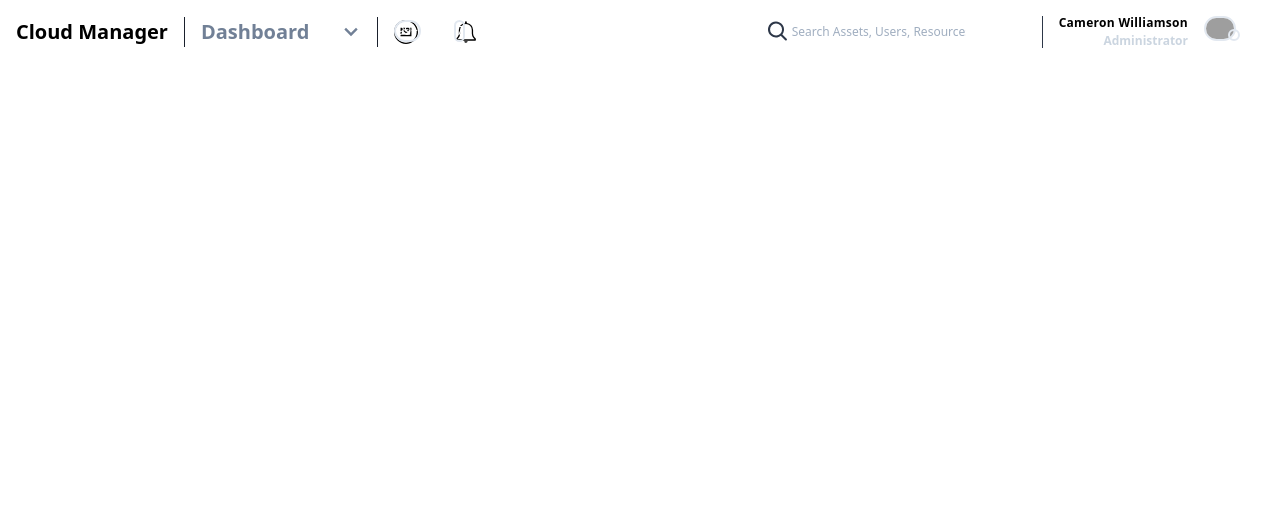
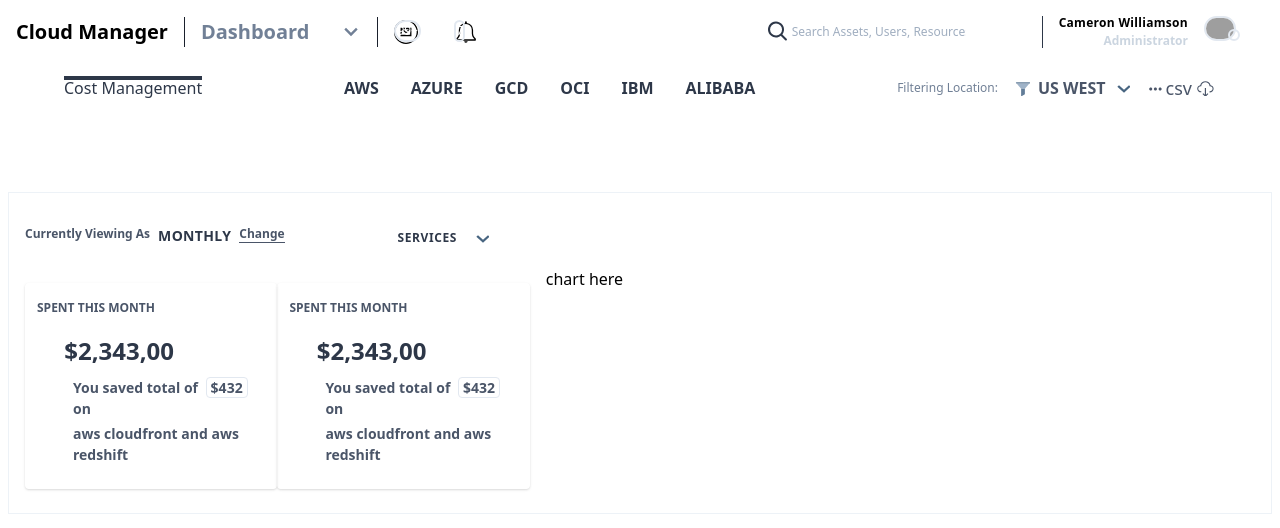
Before and after one commit to shegx01/CloudManagerClient, a Vue app: page /cost-management in a window 1280 px wide. Shown: the top 528 px of the page. Built offline with nearby package versions, Linux system fonts and the light colour scheme; grey boxes are pictures that could not be loaded.

Commit message:
monthly and highest spending card

```diff
--- a/src/components/global/AppBar.vue
+++ b/src/components/global/AppBar.vue
@@ -1,7 +1,11 @@
 <template>
   <div class="bg-gray-darkest py-0 px-4 h-16 flex items-center relative">
     <!-- App logo here -->
-    <a class="font-bold text-gray-lightest text-xl capitalize pr-4" href="#">
+    <a
+      @click="handleDashboardNav"
+      class="font-bold text-gray-lightest text-xl capitalize pr-4"
+      href="#"
+    >
       cloud manager
     </a>
     <!-- Navigation Menu -->
@@ -30,10 +34,10 @@
         <div class=" flex flex-col text-sm items-center">
           <!-- instance one -->
           <div
-            class="pt-3 flex justify-between w-full text-gray-800 bg-white capitalize"
+            class="pt-3 flex justify-between w-full text-gray-800 bg-white capitalize cursor-pointer"
           >
             <a
-              href="#"
+              @click="handleDashboardNav"
               class="ml-3 flex items-center text-sm font-semibold whitespace-no-wrap w-1/2 pl-2 py-2 rounded hover:bg-gray-200 hover:text-gray-800 bg-gray-800 text-gray-lightest"
             >
               Dashboard
@@ -63,6 +67,7 @@
             class="pt-3 flex justify-between w-full text-gray-800 bg-white capitalize"
           >
             <a
+              @click="handleNavigation"
               href="#"
               class="ml-3 flex items-center text-sm font-semibold whitespace-no-wrap w-1/2 pl-2 py-2 rounded hover:bg-gray-200 hover:text-gray-800"
             >
@@ -356,6 +361,18 @@ export default {
     },
     toggleNavOpen() {
       this.isNavOpen = !this.isNavOpen
+    },
+    handleNavigation(_evt) {
+      this.$router.push({
+        name: 'CostManagement'
+      })
+      this.isNavOpen = false
+    },
+    handleDashboardNav(_evt) {
+      this.$router.push({
+        name: 'Dashboard'
+      })
+      this.isNavOpen = false
     }
   }
 }
--- a/src/router/index.js
+++ b/src/router/index.js
@@ -1,6 +1,7 @@
 import Vue from 'vue'
 import VueRouter from 'vue-router'
 import Dashboard from '../views/Dashboard.vue'
+import CostManagement from '@/views/CostManagement.vue'
 
 Vue.use(VueRouter)
 
@@ -9,6 +10,11 @@ const routes = [
     path: '/',
     name: 'Dashboard',
     component: Dashboard
+  },
+  {
+    path: '/cost-management',
+    name: 'CostManagement',
+    component: CostManagement
   }
 ]
 
--- /dev/null
+++ b/src/views/CostManagement.vue
@@ -0,0 +1,135 @@
+<template>
+  <div>
+    <!-- secondary bar -->
+    <SecondaryBar :subMenu="true" :currentDir="currentDir" />
+
+    <div class="mt-20 bg-white py-4 pb-6 lg:mx-2 lg:border lg:border-gray-200">
+      <div class="flex justify-between w-full max-w-lg px-4 py-4 lg:max-w-lg">
+        <div
+          class="font-semibold text-gray-700  text-xs capitalize whitespace-no-wrap flex"
+        >
+          currently viewing as
+          <span
+            class="px-2 text-sm font-bold uppercase tracking-wide text-gray-800"
+            >monthly</span
+          >
+          <div>
+            <span
+              class="font-semibold text-gray-700  text-xs border-b pb-px2 border-gray-700"
+              >change</span
+            >
+          </div>
+        </div>
+        <div
+          class="px-4 py-1 rounded flex items-center font-semibold bg-gray-lightest tracking-wider"
+        >
+          <span
+            class="text-xs font-semibold tracking-wider text-gray-800 uppercase"
+            >services</span
+          >
+          <div class="ml-4">
+            <svg class="w-4 h-4 fil-current" xmlns="http://www.w3.org/2000/svg">
+              <path
+                fill-rule="evenodd"
+                clip-rule="evenodd"
+                d="M5 5.25l5 4.5 5-4.5 1.667 1.5-6.667 6-6.667-6L5 5.25z"
+                fill="#486581"
+              />
+            </svg>
+          </div>
+        </div>
+      </div>
+      <div class="flex flex-wrap w-full">
+        <div
+          class="pt-4 flex w-full flex-shrink-0 mx-4 justify-around  lg:w-2/5"
+        >
+          <!-- monthly spend card-->
+          <div class="flex flex-col max-w-lg rounded shadow items-center pt-4">
+            <div class="flex w-full ml-6">
+              <span
+                class="text-gray-700 text-xs py-px2  rounded-full uppercase font-semibold mr-auto"
+              >
+                spent this month
+              </span>
+            </div>
+            <div
+              class="pt-2 mt-2 h-full flex flex-col w-full items-center bg-success-lightest px-4"
+            >
+              <span class="-ml-16 text-gray-800 font-semibold text-2xl"
+                >$2,343,00</span
+              >
+              <div
+                class=" ml-8 mb-6
+
+               flex flex-col"
+              >
+                <div class="font-semibold text-sm text-gray-700 mt-2">
+                  You saved total of
+                  <span
+                    class="px-1 py-px-1 mx-1 rounded text-success-800 border bg-success-200"
+                    >$432</span
+                  >
+                  on
+                </div>
+                <span class="font-semibold text-sm text-gray-700 mt-1"
+                  >aws cloudfront and aws redshift</span
+                >
+              </div>
+            </div>
+          </div>
+          <!-- highest spent card card-->
+
+          <div class="flex flex-col max-w-lg rounded shadow items-center pt-4">
+            <div class="flex w-full ml-6">
+              <span
+                class="text-gray-700 text-xs py-px2  rounded-full uppercase font-semibold mr-auto"
+              >
+                spent this month
+              </span>
+            </div>
+            <div
+              class="pt-2 mt-2 h-full flex flex-col w-full items-center bg-success-lightest px-4"
+            >
+              <span class="-ml-16 text-gray-800 font-semibold text-2xl"
+                >$2,343,00</span
+              >
+              <div
+                class=" ml-8 mb-6
+
+               flex flex-col"
+              >
+                <div class="font-semibold text-sm text-gray-700 mt-2">
+                  You saved total of
+                  <span
+                    class="px-1 py-px-1 mx-1 rounded text-success-800 border bg-success-200"
+                    >$432</span
+                  >
+                  on
+                </div>
+                <span class="font-semibold text-sm text-gray-700 mt-1"
+                  >aws cloudfront and aws redshift</span
+                >
+              </div>
+            </div>
+          </div>
+        </div>
+        <div>chart here</div>
+      </div>
+    </div>
+  </div>
+</template>
+
+<script>
+import SecondaryBar from '@/components/global/SecondaryBar.vue'
+export default {
+  name: 'costManagement',
+  components: {
+    SecondaryBar
+  },
+  data() {
+    return {
+      currentDir: 'cost management'
+    }
+  }
+}
+</script>
```
